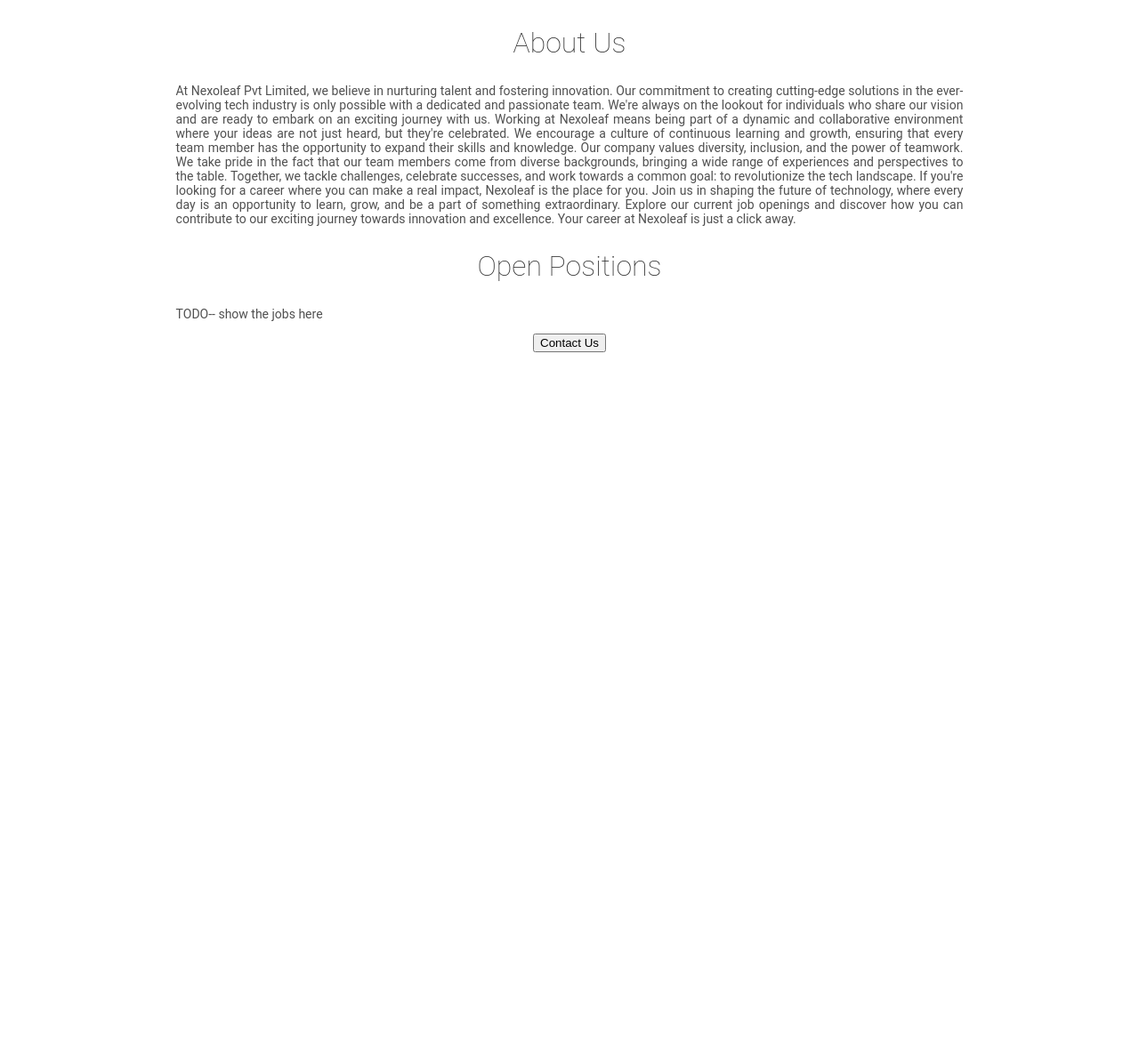
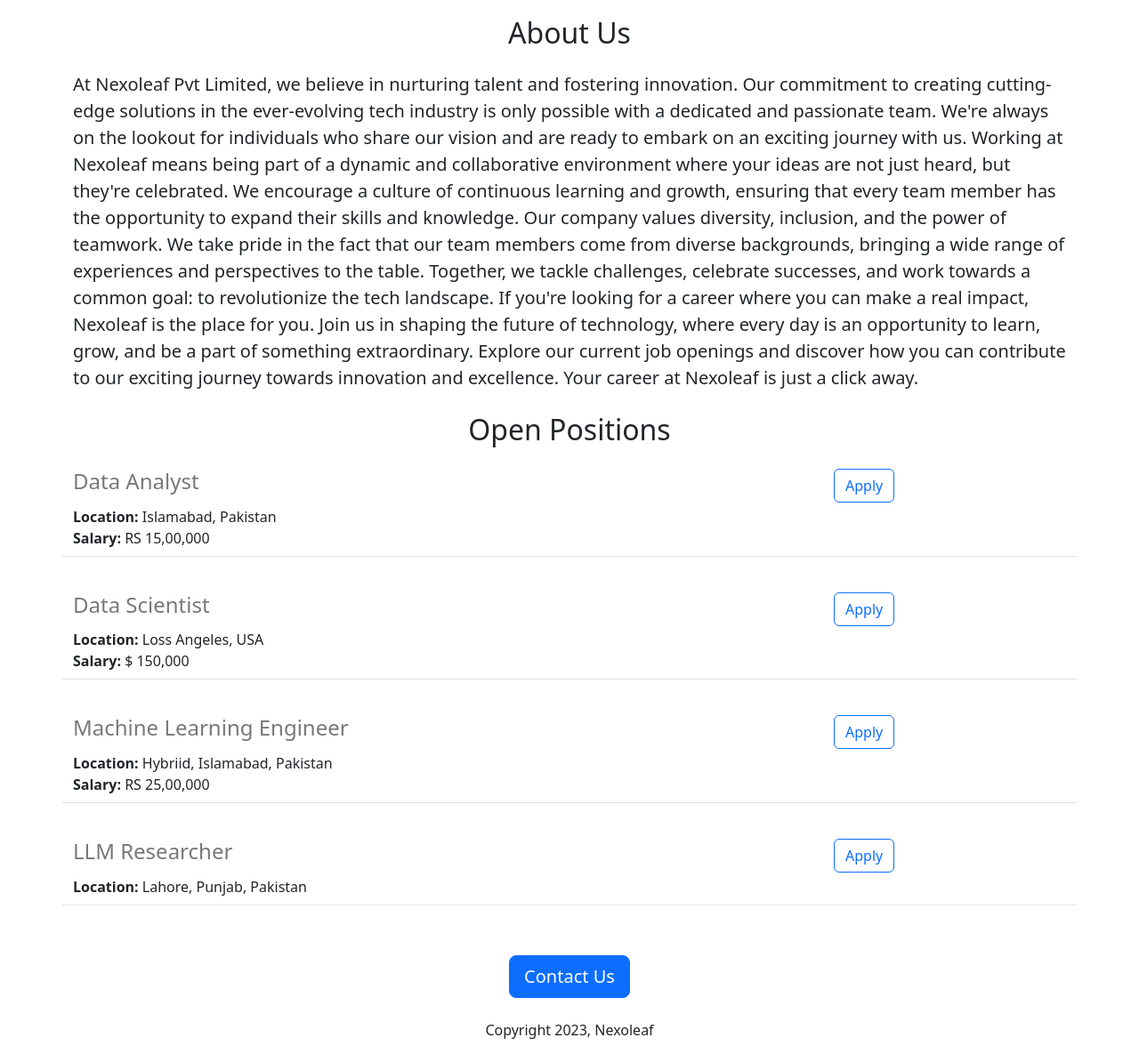
Before and after one commit to umar-faroooq/Flask-web-app, a Flask app: page / in a window 1280 px wide. Shown: the part 462-1656 px from the top of the page at 89% size. Before the commit the page ends 858 px from the top, so only its background shows below. Run offline with Flask 3, Linux system fonts and the light colour scheme.

Commit message:
Addded Jobs from array.

```diff
--- a/app.py
+++ b/app.py
@@ -3,11 +3,36 @@ from flask import Flask, render_template
 
 app = Flask(__name__)
 
-
+JOBS = [
+    {
+        "id": 1,
+        "title": "Data Analyst",
+        "Location": "Islamabad, Pakistan",
+        "Salary": "RS 15,00,000"
+    },
+    {
+        "id": 2,
+        "title": "Data Scientist",
+        "Location": "Loss Angeles, USA",
+        "Salary": "$ 150,000"
+    },
+    {
+        "id": 3,
+        "title": "Machine Learning Engineer",
+        "Location": "Hybriid, Islamabad, Pakistan",
+        "Salary": "RS 25,00,000"
+    },
+    {
+        "id": 4,
+        "title": "LLM Researcher",
+        "Location": "Lahore, Punjab, Pakistan",
+        # "Salary": "RS 35,00,000"
+    },
+]
 
 @app.route("/")
 def home():
-    return render_template('home.html')
+    return render_template('home.html', jobs=JOBS, company_name="Nexoleaf")
 
 
 if __name__=="__main__":
--- a/templates/home.html
+++ b/templates/home.html
@@ -2,63 +2,42 @@
 <html>
     <head>
         <title>
-            Nexoleaf Careers
+            {{company_name}} Careers
         </title>
+        <meta charset="utf-8">
+        <meta name="viewport" content="width=device-width, initial-scale=1">
+        <link href="https://cdn.jsdelivr.net/npm/bootstrap@5.2.3/dist/css/bootstrap.min.css" rel="stylesheet" integrity="sha384-rbsA2VBKQhggwzxH7pPCaAqO46MgnOM80zW1RWuH61DGLwZJEdK2Kadq2F9CUG65" crossorigin="anonymous">
         <style>
-            .bodytext {
-                text-align: justify;
-                font-size: 14px;
-                font-family: Roboto;
-                font-style: serif;
-                color: rgb(80,80,80);
-            }
-            h1 {
-                font-size: 40px;
-                font-family: Roboto;
-                font-weight: normal;
-                color: rgb(100, 100, 100);
-                text-align: center;
-            }
-            h2 {
-                font-size: 32px;
-                font-family: Roboto;
-                color: rgb(50,50,50);
-                text-align: center;
-                font-weight: lighter;
-                font-style: serif;
-            }
             #banner {
+                height: 360px;
                 width: 100%;
-                height: 360px;
                 object-fit: cover;
-
-            }
-            #container {
-                max-width: 70%;
-                margin: 0 auto;
-                /* margin */
             }
         </style>
-
     </head>
     <body>
-        <div id="container">
-            <h1>
+        <div class="container">
+            <h1 class="text-center mt-4 mb-4">
                 Nexoleaf Careers
             </h1>
-            <img id="banner" src="./static/Nexoleaf-Career-image.jpg" alt="Nexoleaf-Career-Image">
-            <h2>About Us</h2>
-            <p class="bodytext">At Nexoleaf Pvt Limited, we believe in nurturing talent and fostering innovation. Our commitment to creating cutting-edge solutions in the ever-evolving tech industry is only possible with a dedicated and passionate team. We're always on the lookout for individuals who share our vision and are ready to embark on an exciting journey with us.
+            <img id="banner" src="./static/Nexoleaf-Career-image.jpg" alt="Nexoleaf-Career-Image" class="img-fluid">
+            <h2 class="text-center mt-4 mb-4">About Us</h2>
+            <p class="lead">At Nexoleaf Pvt Limited, we believe in nurturing talent and fostering innovation. Our commitment to creating cutting-edge solutions in the ever-evolving tech industry is only possible with a dedicated and passionate team. We're always on the lookout for individuals who share our vision and are ready to embark on an exciting journey with us.
                 Working at Nexoleaf means being part of a dynamic and collaborative environment where your ideas are not just heard, but they're celebrated. We encourage a culture of continuous learning and growth, ensuring that every team member has the opportunity to expand their skills and knowledge.
                 Our company values diversity, inclusion, and the power of teamwork. We take pride in the fact that our team members come from diverse backgrounds, bringing a wide range of experiences and perspectives to the table. Together, we tackle challenges, celebrate successes, and work towards a common goal: to revolutionize the tech landscape.
                 If you're looking for a career where you can make a real impact, Nexoleaf is the place for you. Join us in shaping the future of technology, where every day is an opportunity to learn, grow, and be a part of something extraordinary. Explore our current job openings and discover how you can contribute to our exciting journey towards innovation and excellence. Your career at Nexoleaf is just a click away.</p>
-            <h2>Open Positions</h2>
-            <p class="bodytext">TODO-- show the jobs here </p>
+            <h2 class="text-center mt-4 mb-4">Open Positions</h2>
+            <p>
+                {% for job in jobs %}
+                   {% include 'jobitem.html' %}
+                {% endfor %}
+            </p>
 
 
 
-            <div style="text-align: center;">
-                <button>Contact Us</button>
+            <div class="text-center">
+                <button class="btn btn-primary btn-lg">Contact Us</button>
+                <p class="mt-4 mb-4"> Copyright 2023, Nexoleaf</p>
             </div>
 
 
--- /dev/null
+++ b/templates/jobitem.html
@@ -0,0 +1,19 @@
+<div class="border-bottom row" style="margin-bottom: 16px; padding-bottom: 8px;">
+    <div class="col-9">
+        <h4 style="color: rgb(120,120,120); padding-bottom: 5px;">
+            {{job['title']}}
+        </h4>
+        <div>
+            <b>Location: </b> {{job['Location']}}
+        </div>
+        {% if 'Salary' in job %}
+        <div>
+            <b>Salary: </b> {{job['Salary']}}
+        </div>
+        {% endif %}
+    </div>
+    <div class="col-3">
+        <button type="button" class="btn btn-outline-primary">Apply</button>
+    </div>
+</div>
+<br>
```
